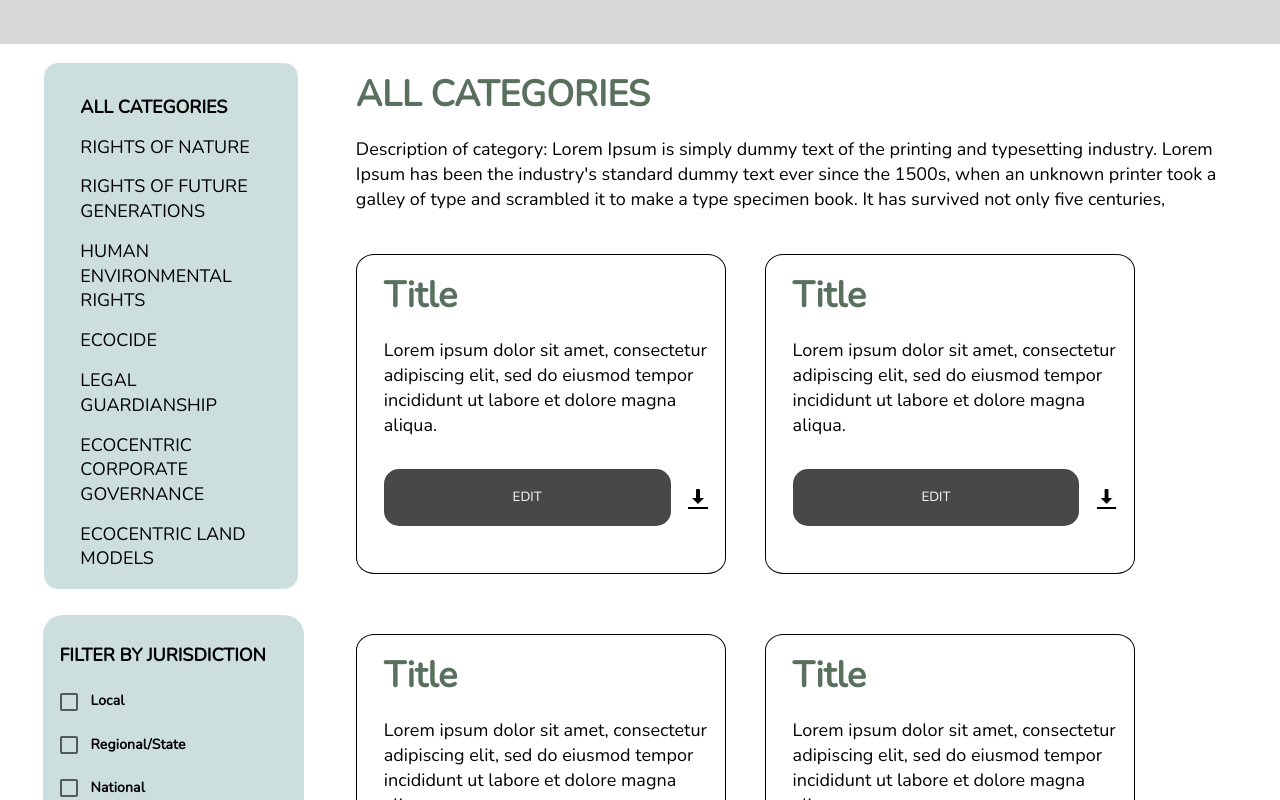
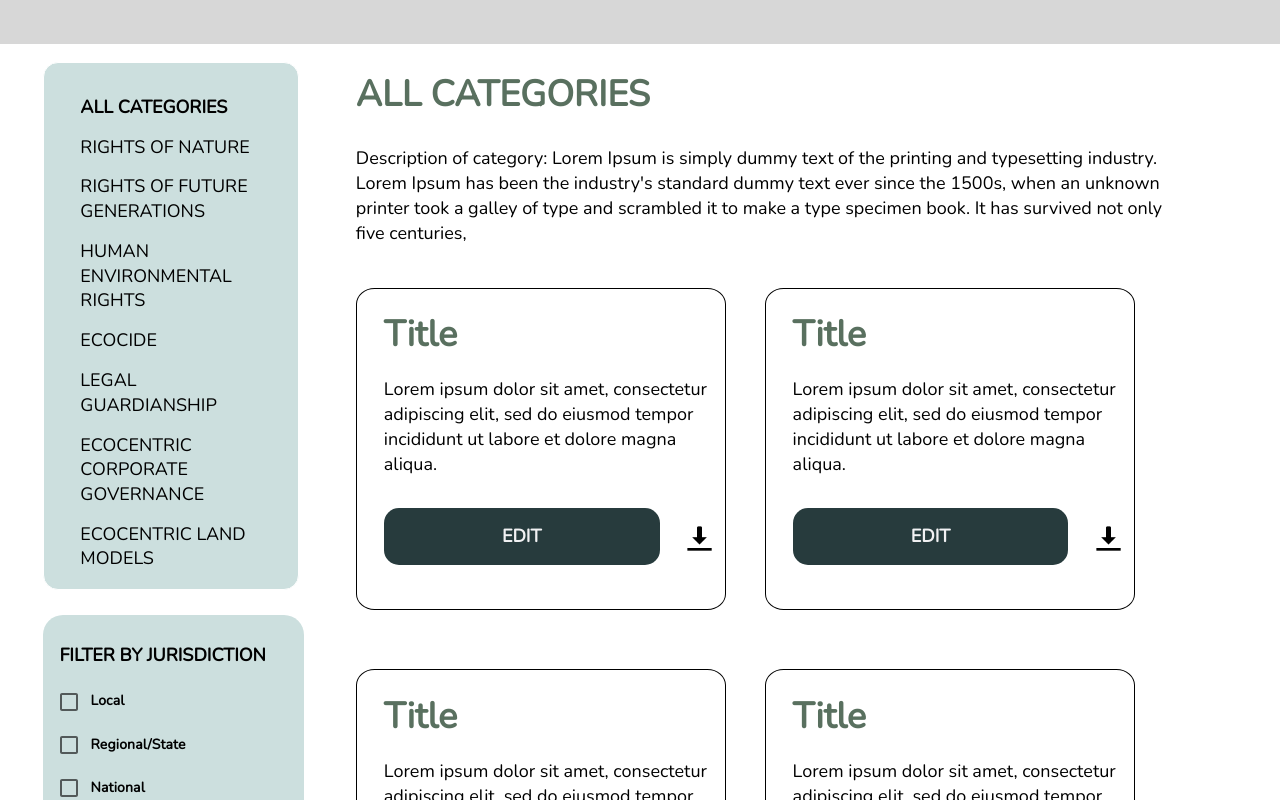
Before and after one commit to cornellh4i/earth-law-center, a React (Create React App) app in the folder client/: page /laws in a window 1280 px wide. Shown: the part 520-1320 px from the top of the page. Built offline with nearby package versions, Linux system fonts and the light colour scheme.

Commit message:
some little styling changes

```diff
--- a/client/src/components/Button/Button.css
+++ b/client/src/components/Button/Button.css
@@ -29,14 +29,15 @@
   font-family: 'Nunito', sans-serif;
   font-size: 18px;
   line-height: 1.534rem;
-  font-weight: normal;
+  font-weight: 100;
   background-color: transparent;
   text-align: left;
   margin-top: -3%;
 }
 
 .sidebar-btn-highlighted {
-  font-weight: bolder;
+  font-weight: 900;
+  font-size: 18px;
   border: none;
   background: none;
   cursor: pointer;
@@ -81,19 +82,27 @@
   width: 343px;
   height: 57px;
   padding: 16px;
-  background: #484848;
-  color: white;
-  font-family: 'Nunito', sans-serif;
+  background: #273B3D;
   border-radius: 15px;
   border: none;
   margin-right: 5%;
+  font-family: 'Nunito';
+  font-style: normal;
+  font-weight: 700;
+  font-size: 18px;
+  line-height: 25px;
+  color: #F1F1F3;
 }
 
 /* Download button for TemplateCard */
 .card-download-btn {
   border: none;
   background-color: transparent;
-  margin-left: -10%;
+  margin-left: -6%;
+}
+
+.card-download-btn img {
+  width: 38%;
 }
 
 /* White median with black text, black border, and left pointing arrow */
--- a/client/src/components/TemplateCard/TemplateCard.css
+++ b/client/src/components/TemplateCard/TemplateCard.css
@@ -2,7 +2,7 @@
 
 .card-container{
     width: 40%;
-    height: 318px;
+    height: 20rem;
     border-style: solid;
     border-width: 1px;
     border-color: black;
@@ -21,7 +21,7 @@
     width: 90%;
     height: 48%;
     margin-left: 5%;
-    margin-top: 1%;
+    margin-top: 2%;
     margin-right: -20%;
     display: flex;
     flex-direction: column;
@@ -34,7 +34,7 @@
     height: 20%;
     margin-left: 5%;
     margin-top: 8%;
-    margin-bottom: 3%;
+    margin-bottom: 2%;
     margin-right: -20%;
     display: flex;
     flex-direction: row;
--- a/client/src/pages/LawsDisplay/LawsDisplay.css
+++ b/client/src/pages/LawsDisplay/LawsDisplay.css
@@ -39,6 +39,8 @@
   font-size: 18px;
   line-height: 25px;
   color: #000000;
+  margin-top: 3%;
+  margin-right: 10%;
 }
 
 .law-card{
```
